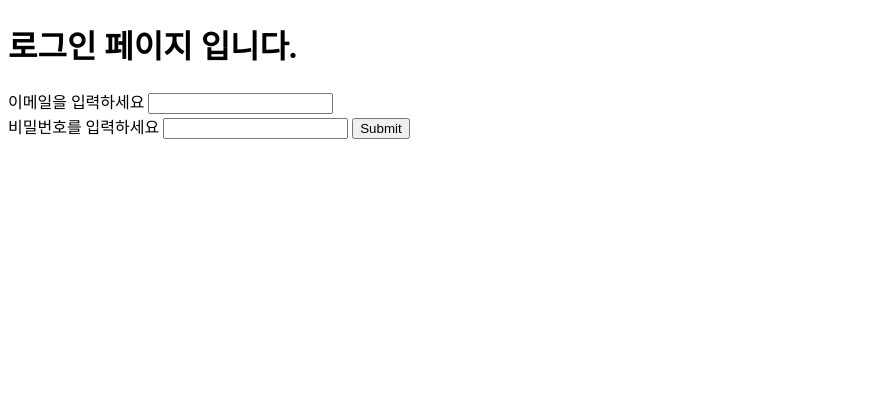
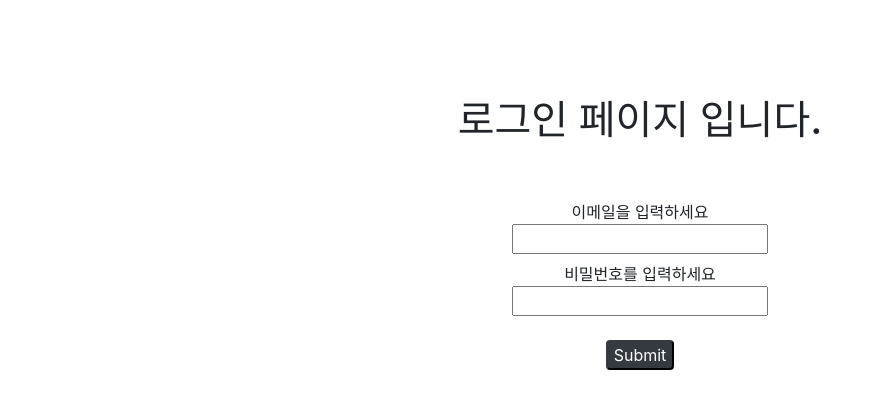
Before and after one commit to deadlylaid/seshat, a Django app: page /login/ in a window 1280 px wide. Shown: the top 409 px of the page, without its empty margins (0-873 px from the left). Run offline with Django 3.2, Linux system fonts and the light colour scheme; some libraries are stand-ins or nearby versions.

Commit message:
css file

```diff
--- a/seshat/reviewer/templates/reviewer/login.html
+++ b/seshat/reviewer/templates/reviewer/login.html
@@ -5,8 +5,15 @@
 {% endblock %}
 
 {% block content %}
+
+    <div class="row mt-5">
+        <div class="col text-center">
             <h1>로그인 페이지 입니다.</h1>
-
+        </div>
+    </div>
+    <div class="row mt-5">
+        <div class="col"></div>
+        <div class="col text-center">
             <form action="" method="POST">
                 {% csrf_token %}
                 <label for=""> 이메일을 입력하세요
@@ -15,7 +22,11 @@
                 <label for=""> 비밀번호를 입력하세요
                     {{ form.password }}
                 </label>
-        <input type="submit">
+                <div class="row mt-3"></div>
+                <input type="submit" class="btn-dark rounded xfull">
                 {{ form.errors }}
             </form>
+        </div>
+        <div class="col"></div>
+    </div>
 {% endblock %}
--- a/seshat/seshat/settings.py
+++ b/seshat/seshat/settings.py
@@ -115,10 +115,13 @@ USE_TZ = True
 # https://docs.djangoproject.com/en/2.1/howto/static-files/
 
 STATIC_URL = '/static/'
+STATICFILES_DIRS = [
+    os.path.join(BASE_DIR, 'static')
+]
 
 AUTH_USER_MODEL = 'reviewer.Reviewer'
 
-SESSION_COOKIE_AGE = 10
+SESSION_COOKIE_AGE = 100
 SESSION_SAVE_EVERY_REQUEST = True
 
 # webhook에서 post 요청 시 url의 마지막이 '/' 로 끝나지 않아도 요청을 허용함
--- a/seshat/seshat/urls.py
+++ b/seshat/seshat/urls.py
@@ -13,8 +13,10 @@ Including another URLconf
     1. Import the include() function: from django.urls import include, path
     2. Add a URL to urlpatterns:  path('blog/', include('blog.urls'))
 """
+from django.conf import settings
 from django.contrib import admin
 from django.urls import path
+from django.conf.urls.static import static
 
 from reviewer.views import JoinUsView, ReviewerListView, LogInView, LogOutView, WebHookView
 
--- a/seshat/templates/base.html
+++ b/seshat/templates/base.html
@@ -7,9 +7,20 @@
           content="width=device-width, user-scalable=no, initial-scale=1.0, maximum-scale=1.0, minimum-scale=1.0">
     <meta http-equiv="X-UA-Compatible" content="ie=edge">
     <title>Seshat | {% block title %}{% endblock %}</title>
+    <link rel="stylesheet" href="{% static "css/lib/bootstrap.min.css" %}">
+    {% block css %}
+    {% endblock %}
+    <script src="{% static "/js/lib/jquery.min.js" %}"></script>
+    <script src="{% static "js/lib/bootstrap.min.js" %}"></script>
 </head>
+
 <body>
-{% block content %}
-{% endblock %}
+
+<div class="container">
+    <div class="row mt-5"></div>
+    {% block content %}
+    {% endblock %}
+</div>
+
 </body>
 </html>
```
Also changed, not shown: seshat/reviewer/templates/reviewer/list.html (+13 -13 lines), 2 other files. Lines whose indentation alone changed are shown as unchanged.
